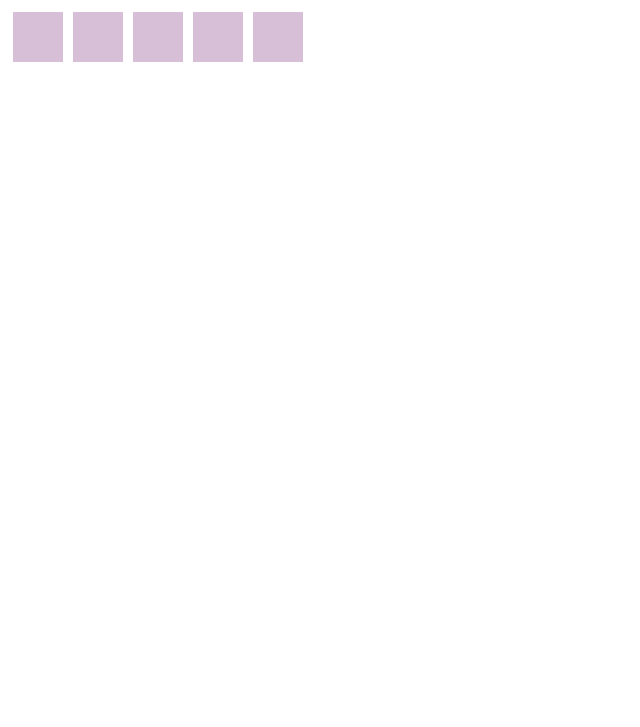
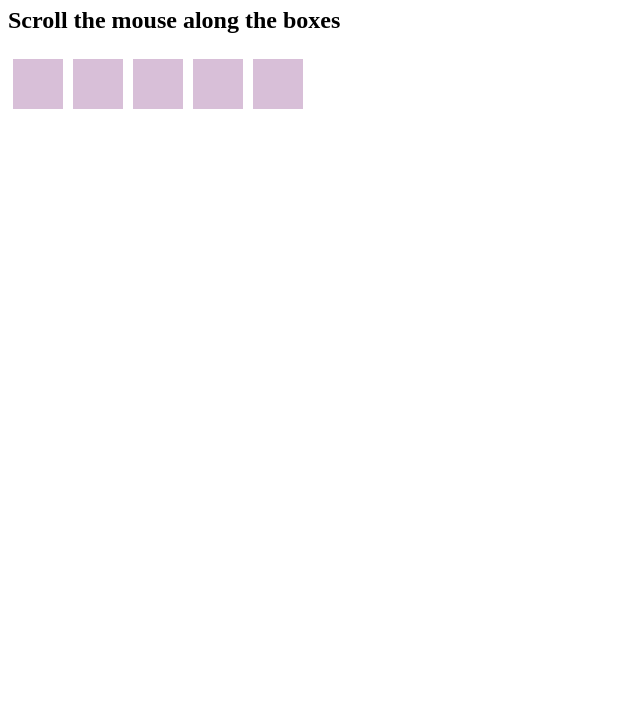
Before and after one commit to Troupp55/CodingChallenge9, a plain HTML site: page index.html in a window 1280 px wide. Shown: the part 73-800 px from the top of the page, without its empty margins (0-640 px from the left). Drawn offline with nearby package versions, Linux system fonts and the light colour scheme.

Commit message:
Scroll the mouse along the boxes

```diff
--- a/index.html
+++ b/index.html
@@ -20,5 +20,6 @@
 </head>
 <body>
     <h1>Interactive Div Elements using D3.js</h1>
+    <h2>Scroll the mouse along the boxes</h2>
 </body>
 </html>
```
